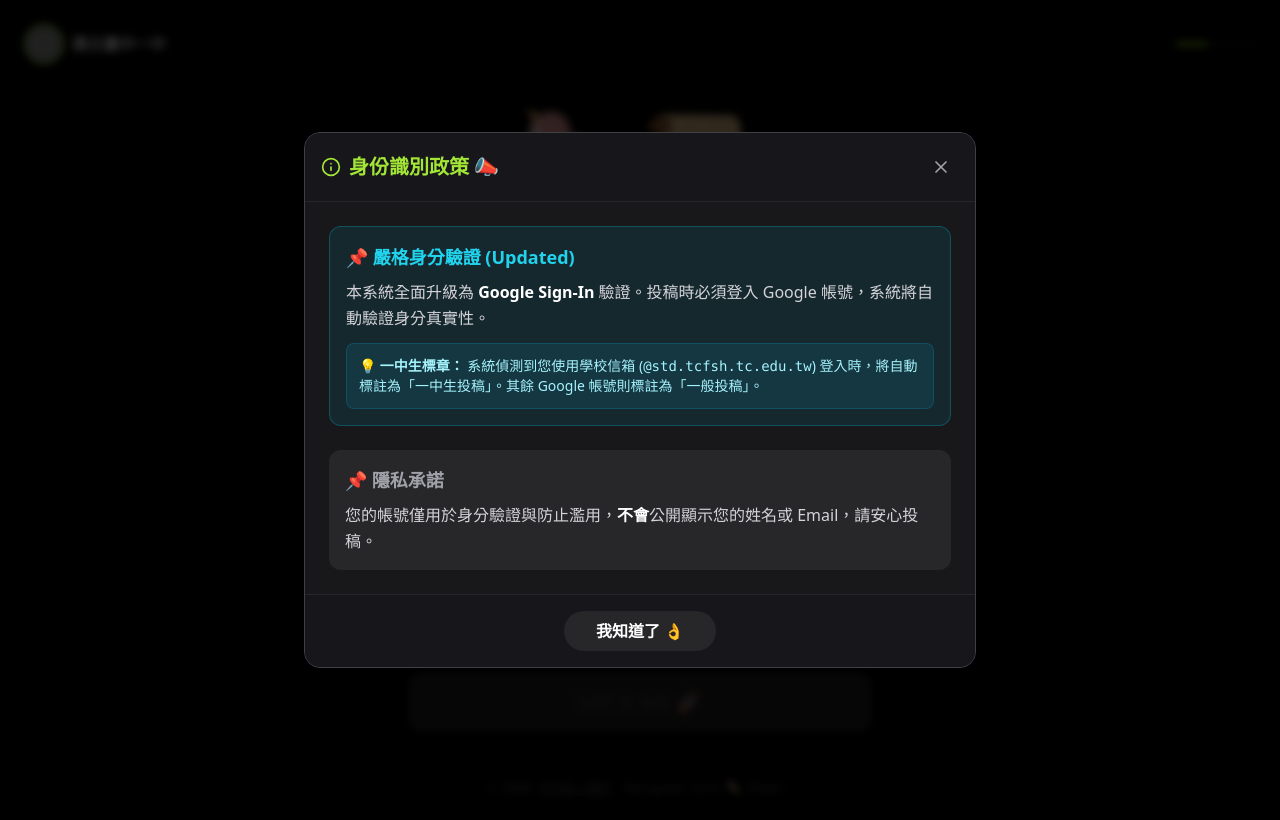
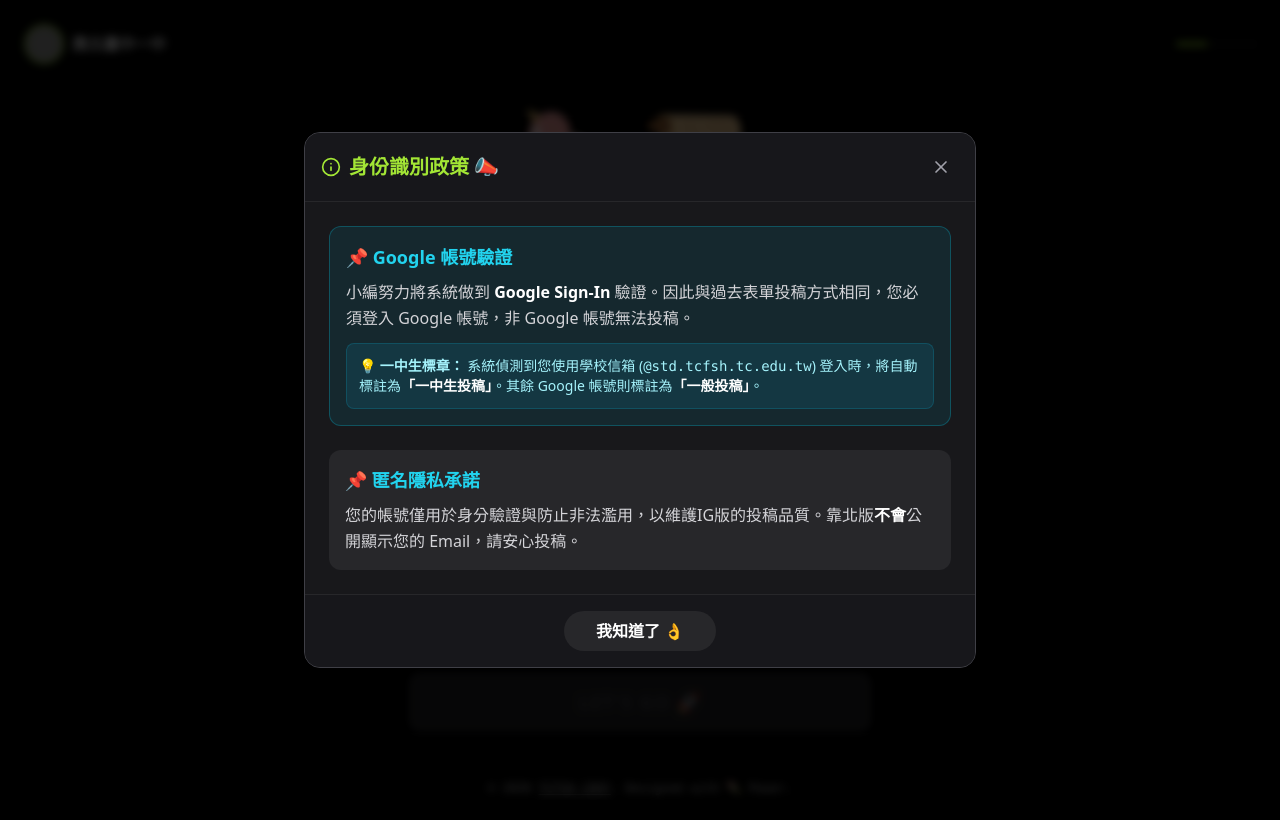
Before and after one commit to tcfshcboy/voice-drop, a React (Vite) app: page / in a window 1280 px wide. Both pictures are taken after a click on the button "身份標註政策". Built offline with nearby package versions, Linux system fonts and the light colour scheme; grey boxes are pictures that could not be loaded.

Commit message:
Update App.tsx

```diff
--- a/App.tsx
+++ b/App.tsx
@@ -530,18 +530,18 @@
             >
               <div className="space-y-6">
                 <div className="bg-cyan-500/10 border border-cyan-500/30 p-4 rounded-xl">
-                  <h4 className="font-bold text-cyan-400 mb-2 text-lg">📌 嚴格身分驗證 (Updated)</h4>
+                  <h4 className="font-bold text-cyan-400 mb-2 text-lg">📌 Google 帳號驗證 </h4>
                   <p className="mb-3 leading-relaxed">
-                    本系統全面升級為 <span className="text-white font-bold">Google Sign-In</span> 驗證。投稿時必須登入 Google 帳號，系統將自動驗證身分真實性。
+                    小編努力將系統做到 <span className="text-white font-bold">Google Sign-In</span> 驗證。因此與過去表單投稿方式相同，您必須登入 Google 帳號，非 Google 帳號無法投稿。
                   </p>
                   <div className="bg-cyan-900/40 p-3 rounded-lg text-sm text-cyan-200 border border-cyan-500/20">
-                    💡 <strong>一中生標章：</strong> 系統偵測到您使用學校信箱 (<span className="font-mono">@std.tcfsh.tc.edu.tw</span>) 登入時，將自動標註為「一中生投稿」。其餘 Google 帳號則標註為「一般投稿」。
+                    💡 <strong>一中生標章：</strong> 系統偵測到您使用學校信箱 (<span className="font-mono">@std.tcfsh.tc.edu.tw</span>) 登入時，將自動標註為<span className="text-white font-bold">「一中生投稿」</span>。其餘 Google 帳號則標註為<span className="text-white font-bold">「一般投稿」</span>。
                   </div>
                 </div>
 
                 <div className="bg-zinc-800 p-4 rounded-xl">
-                  <h4 className="font-bold text-zinc-400 mb-2 text-lg">📌 隱私承諾</h4>
-                  <p>您的帳號僅用於身分驗證與防止濫用，<span className="text-white font-bold">不會</span>公開顯示您的姓名或 Email，請安心投稿。</p>
+                  <h4 className="font-bold text-cyan-400 mb-2 text-lg">📌 匿名隱私承諾</h4>
+                  <p>您的帳號僅用於身分驗證與防止非法濫用，以維護IG版的投稿品質。靠北版<span className="text-white font-bold">不會</span>公開顯示您的 Email，請安心投稿。</p>
                 </div>
               </div>
             </Modal>
@@ -710,7 +710,7 @@
               ))}
             </div>
             <div className="flex justify-start">
-               <button onClick={prevStep} className="text-zinc-500 hover:text-white flex items-center text-sm font-mono mt-4">
+               <button onClick={prevStep} className="text-zinc-200 hover:text-white flex items-center text-sm font-mono mt-4">
                  <ChevronLeft size={16} /> BACK
                </button>
             </div>
@@ -1028,7 +1028,7 @@
       </main>
 
       {/* Footer */}
-      <footer className="p-6 text-center text-xs text-zinc-500 font-mono">
+      <footer className="p-6 text-center text-xs text-zinc-200 font-mono">
         &copy; {new Date().getFullYear()} <a href="https://www.instagram.com/tcfsh_cboy/" target="_blank" rel="noopener noreferrer" className="hover:text-lime-400 transition-colors underline underline-offset-2">TCFSH_CBOY</a>. Designed with 🍡 Power.
       </footer>
     </div>
```
